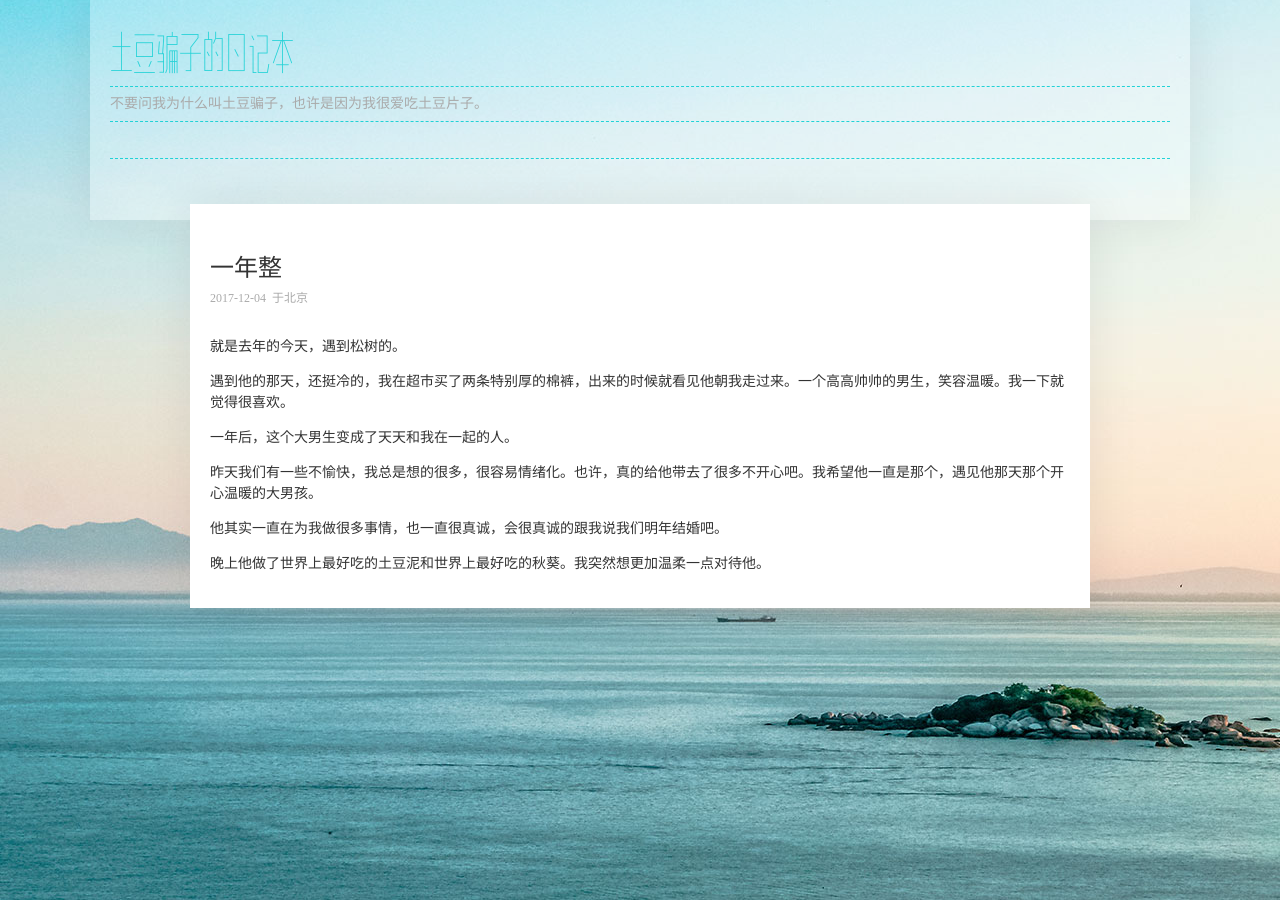
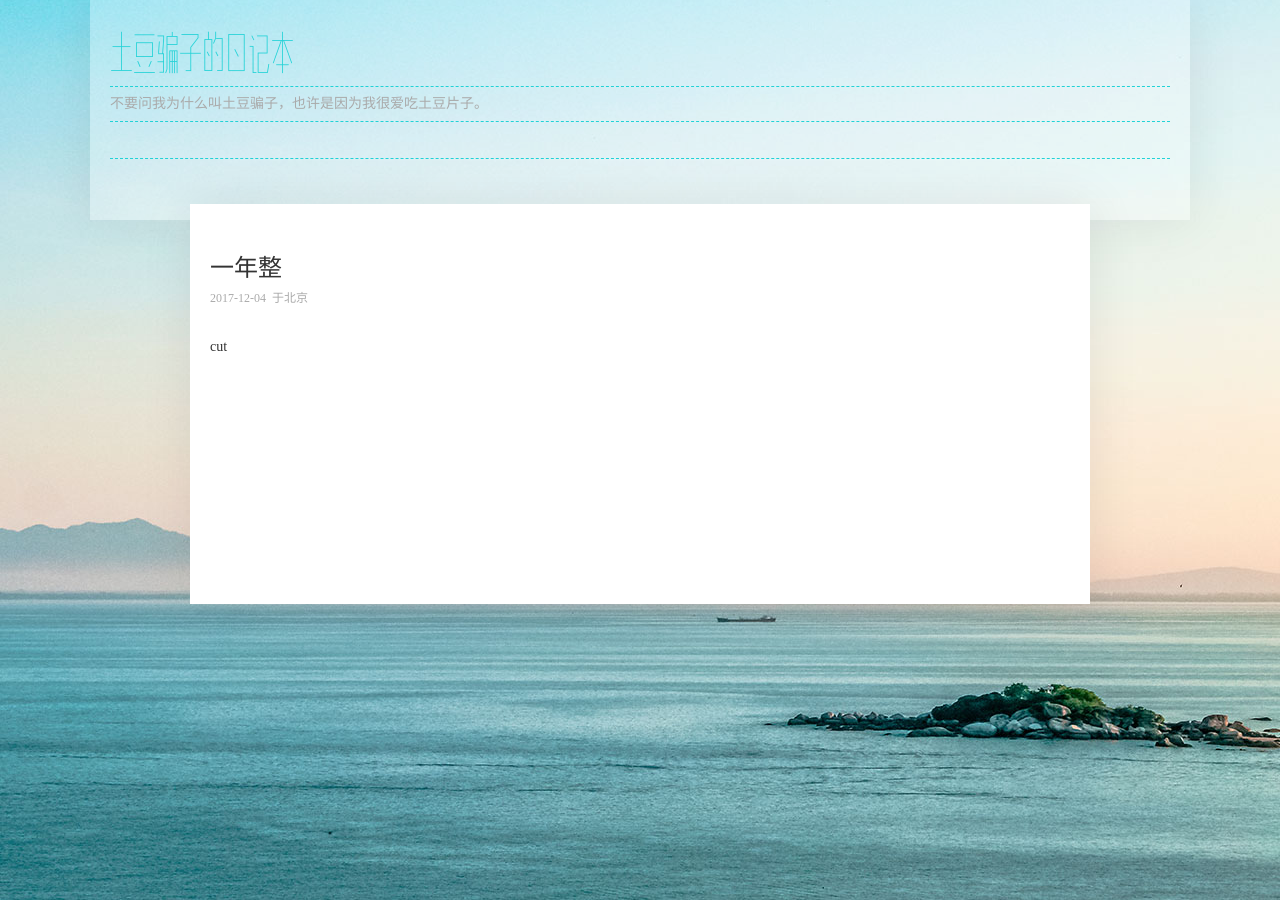
Before and after one commit to cuiyinghh/blog, a Jekyll site: the page built from _posts/2017-12-04-one_year.md, in a window 1280 px wide. Built offline with Jekyll 4.4.1, drawn with Linux system fonts in a browser that asks for light colours; some web fonts are replaced.

Commit message:
cut blog

```diff
--- a/_posts/2017-12-04-one_year.md
+++ b/_posts/2017-12-04-one_year.md
@@ -5,14 +5,4 @@ date: 2017-12-04 19:30:26 +0800
 place: 于北京
 ---
 
-就是去年的今天，遇到松树的。
-
-遇到他的那天，还挺冷的，我在超市买了两条特别厚的棉裤，出来的时候就看见他朝我走过来。一个高高帅帅的男生，笑容温暖。我一下就觉得很喜欢。
-
-一年后，这个大男生变成了天天和我在一起的人。
-
-昨天我们有一些不愉快，我总是想的很多，很容易情绪化。也许，真的给他带去了很多不开心吧。我希望他一直是那个，遇见他那天那个开心温暖的大男孩。
-
-他其实一直在为我做很多事情，也一直很真诚，会很真诚的跟我说我们明年结婚吧。
-
-晚上他做了世界上最好吃的土豆泥和世界上最好吃的秋葵。我突然想更加温柔一点对待他。
+cut
```
Also changed, not shown: _posts/2017-11-29-hello.md (+2 -4 lines).
